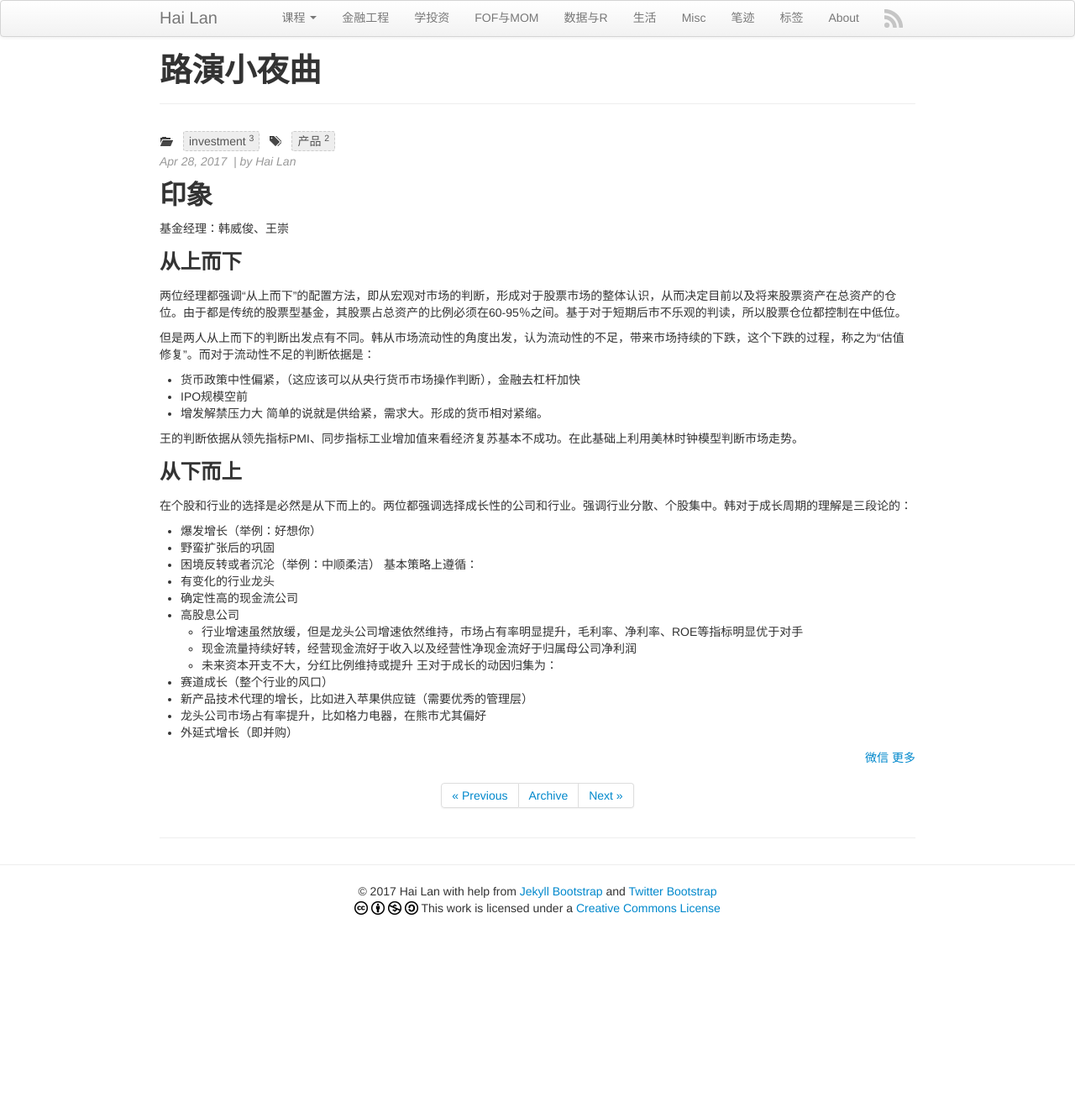
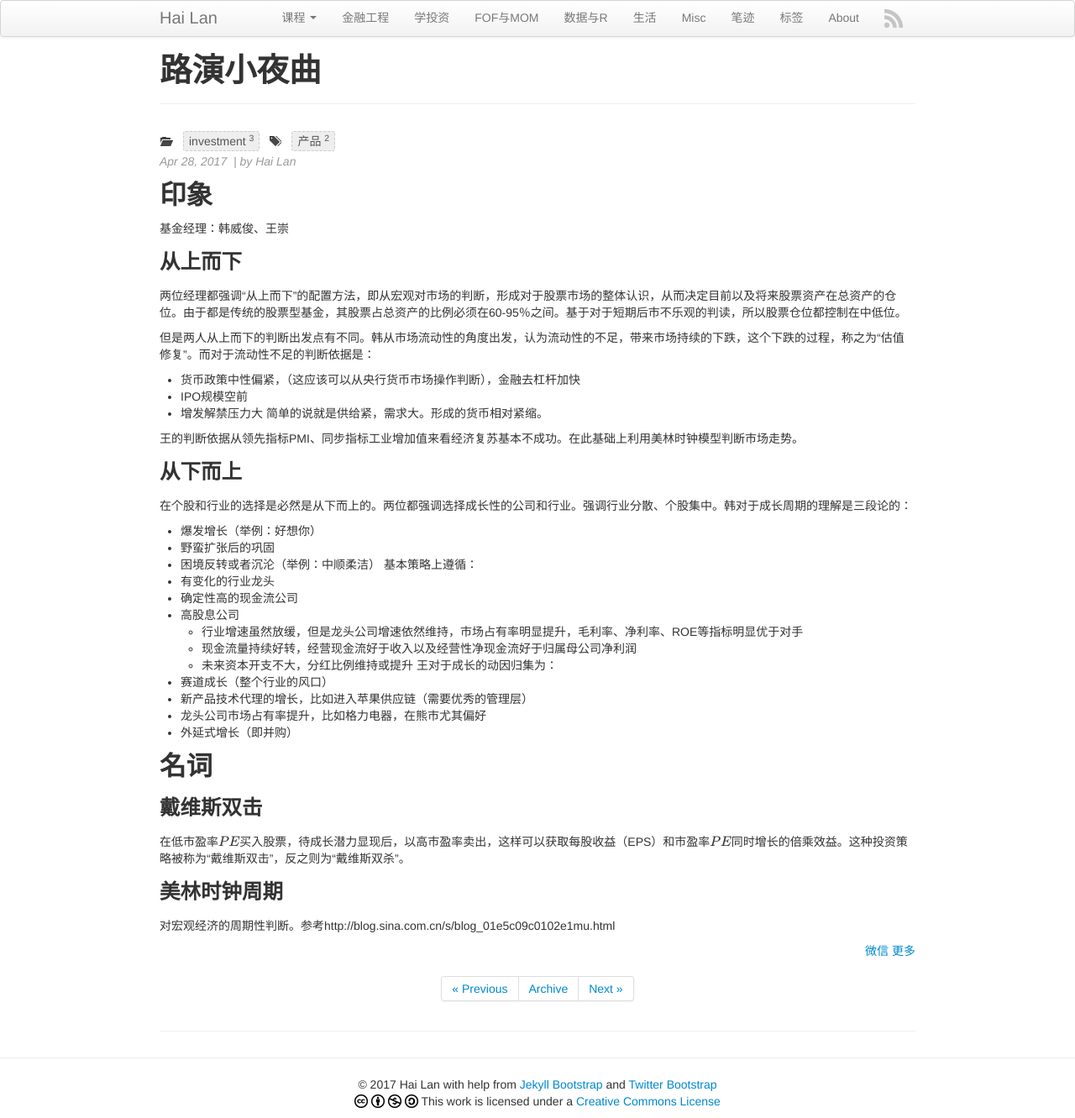
Before and after one commit to lhloki/lhloki.github.io, a Jekyll site: the page built from _posts/investment/2017-06-12-交银施罗德路演.md, in a window 1280 px wide. Shown: the whole page at 84% size. Built offline with Jekyll 4.4.1, drawn with Linux system fonts in a browser that asks for light colours; formulas are drawn with MathJax 3; comment, search, counter and statistics services are not loaded; before the commit the page ends 1101 px from its top, so only the background shows below that.

Commit message:
modified:   "_posts/investment/2017-06-12-\344\272\244\351\223\266\346\226\275\347\275\227\345\276\267\350\267\257\346\274\224.md"

```diff
--- a/_posts/investment/2017-06-12-交银施罗德路演.md
+++ b/_posts/investment/2017-06-12-交银施罗德路演.md
@@ -39,3 +39,11 @@ comments: true
 * 新产品技术代理的增长，比如进入苹果供应链（需要优秀的管理层）
 * 龙头公司市场占有率提升，比如格力电器，在熊市尤其偏好
 * 外延式增长（即并购）
+
+## 名词
+### 戴维斯双击
+在低市盈率(PE)买入股票，待成长潜力显现后，以高市盈率卖出，这样可以获取每股收益（EPS）和市盈率(PE)同时增长的倍乘效益。这种投资策略被称为“戴维斯双击”，反之则为“戴维斯双杀”。
+
+### 美林时钟周期
+对宏观经济的周期性判断。
+参考http://blog.sina.com.cn/s/blog_01e5c09c0102e1mu.html
```
